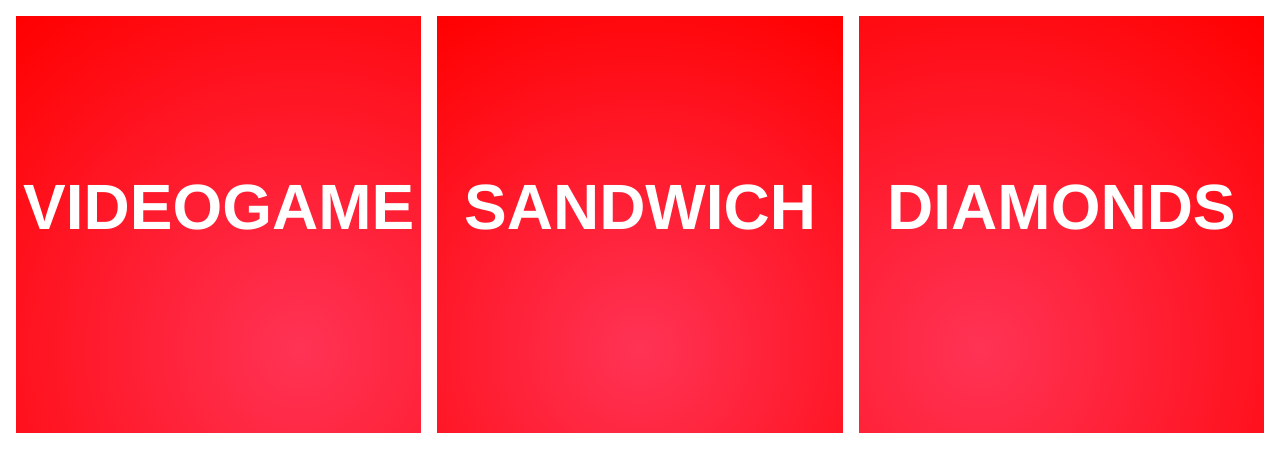
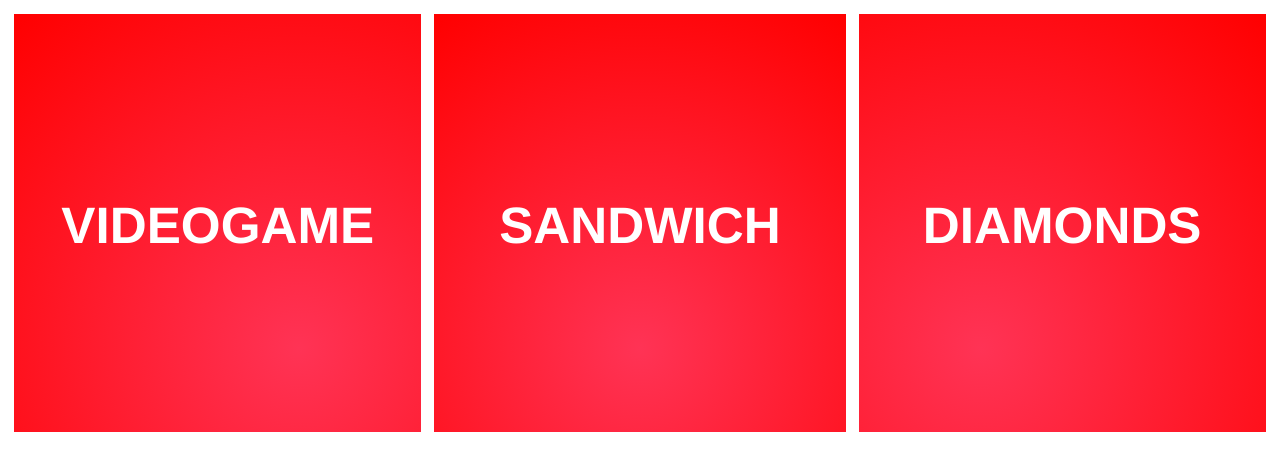
Before and after one commit to jonsolari/flippy-floppy, a Vue app: page / in a window 1280 px wide. Shown: the top 472 px of the page. Built offline with nearby package versions, Linux system fonts and the light colour scheme.

Commit message:
viewport based styling

```diff
--- a/src/components/Slide.vue
+++ b/src/components/Slide.vue
@@ -29,7 +29,7 @@ export default {
   width: 33%;
   padding-top: 33%;
   position: relative;
-  margin: 8px;
+  margin: .5vw;
 }
 
 .middle{
@@ -37,10 +37,10 @@ export default {
   flex-direction: column;
   align-items: center;
   background-image: radial-gradient(circle at 50% 80%, #f35, #F00);
-  width: 33%;
-  padding-top: 33%;
+  width: 33vw;
+  padding-top: 20vh;
   position: relative;
-  margin: 8px;
+  margin: .5vw;
 }
 
 .right{
@@ -51,7 +51,7 @@ export default {
   width: 33%;
   padding-top: 33%;
   position: relative;
-  margin: 8px;
+  margin: .5vw;
 }
 
 .text{
@@ -59,7 +59,7 @@ export default {
   display: flex;
   align-self: center;
   position: absolute;
-  font-size: 8vh;
+  font-size: 4vw;
   font-family: helvetica;
   font-weight: bold;
   text-align: center;
```
